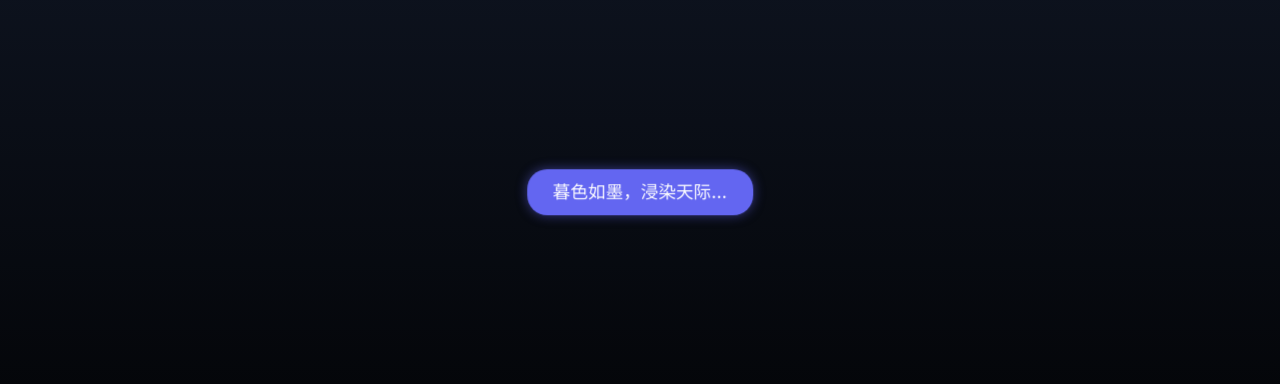
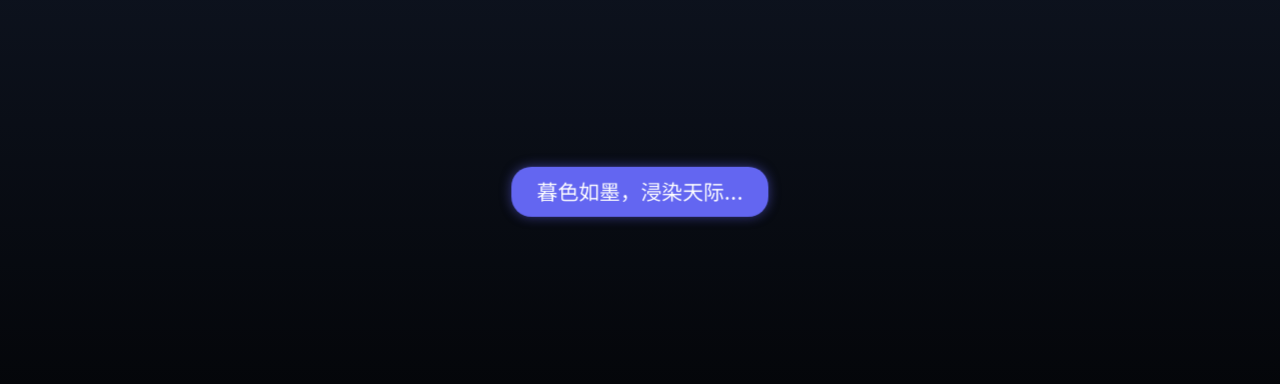
Before and after one commit to vicente14/fireworks_show, a plain HTML site: page index.html in a window 1280 px wide. Shown: the part 208-592 px from the top of the page. Drawn offline with nearby package versions, Linux system fonts and the light colour scheme.

Commit message:
slight update

```diff
--- a/index.html
+++ b/index.html
@@ -97,7 +97,7 @@
                 transform: translate(-50%, -50%);
                 z-index: 100;
                 padding: 0.6rem 1.6rem; /* 进一步缩小内边距，适配手机 */
-                font-size: clamp(0.9rem, 3.5vw, 1.1rem); /* 字体再缩小，手机约0.9rem(14.4px) */
+                font-size: clamp(1.1rem, 3.5vw, 1.3rem); /* 字体再缩小，手机约0.9rem(14.4px) */
                 font-weight: 500; /* 字重降低，更柔和 */
                 border-radius: 20px; /* 圆角略微调整，匹配小尺寸按钮 */
                 background-color: theme('colors.btnColor'); /* 纯色背景 */
```
